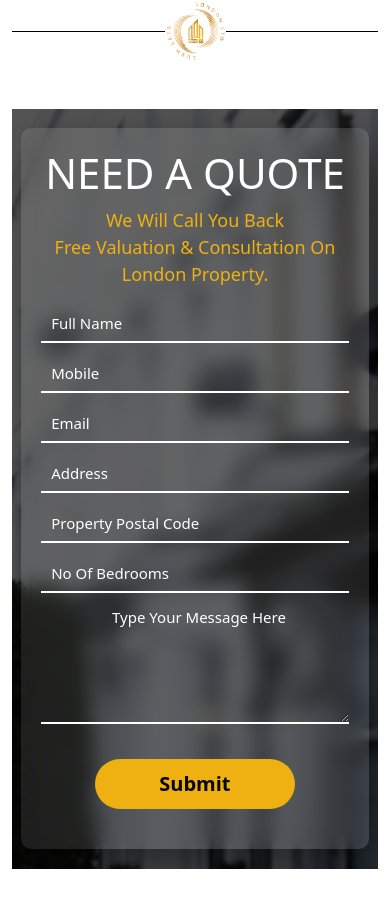
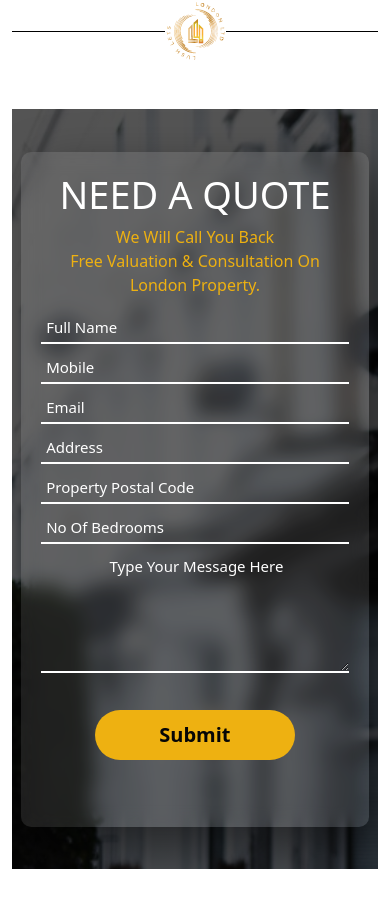
Before and after one commit to SualehSiddiqui/RealEstateWebsite, a React (Create React App) app: page / in a window 390 px wide. Shown: the part 2743-3659 px from the top of the page. Built offline with nearby package versions, Linux system fonts and the light colour scheme.

Commit message:
change the name of website in package  file

```diff
--- a/package.json
+++ b/package.json
@@ -1,5 +1,5 @@
 {
-  "name": "property-website",
+  "name": "RealEstateWebsite",
   "version": "0.1.0",
   "private": true,
   "dependencies": {
--- a/src/Pages/Home/style.css
+++ b/src/Pages/Home/style.css
@@ -486,4 +486,22 @@
     .button-div-sub-header>button {
         width: 100%;
     }
+
+    .form-main-div>form>p {
+        font-size: medium;
+    }
+
+    .form-main-div>form>h1 {
+        font-size: 38px;
+    }
+
+    .form-main-div>form>input {
+        height: 30px;
+        padding-left: 5px;
+    }
+
+    .form-main-div>form>textarea {
+        height: 30px;
+        padding-left: 5px;
+    }
 }
--- a/src/Pages/Properties/index.jsx
+++ b/src/Pages/Properties/index.jsx
@@ -6,8 +6,11 @@ import { useEffect } from 'react';
 import properties from '../../Data/Property.js';
 import { useSearchParams } from 'react-router-dom';
 import PropertiesSec from '../../Sections/properties.jsx'
+import { Image } from 'antd';
+
 
 const PropertyManagementPage = () => {
+    // eslint-disable-next-line
     let [searchParams, setSearchParams] = useSearchParams();
     const index = searchParams.get('index') || 0;
     const { name, price, images, text } = properties[index];
@@ -35,7 +38,7 @@ const PropertyManagementPage = () => {
                                 images.map((v, i) => {
                                     return (
                                         <div className='small-img-div' key={i}>
-                                            <img src={require(`../../assets/Properties/${v}`)} alt="sub_img" />
+                                            <Image src={require(`../../assets/Properties/${v}`)} alt="sub_img" />
                                         </div>
 
                                     )
```
Also changed, not shown: 1 other file (tests, documents, lock files or other folders).
